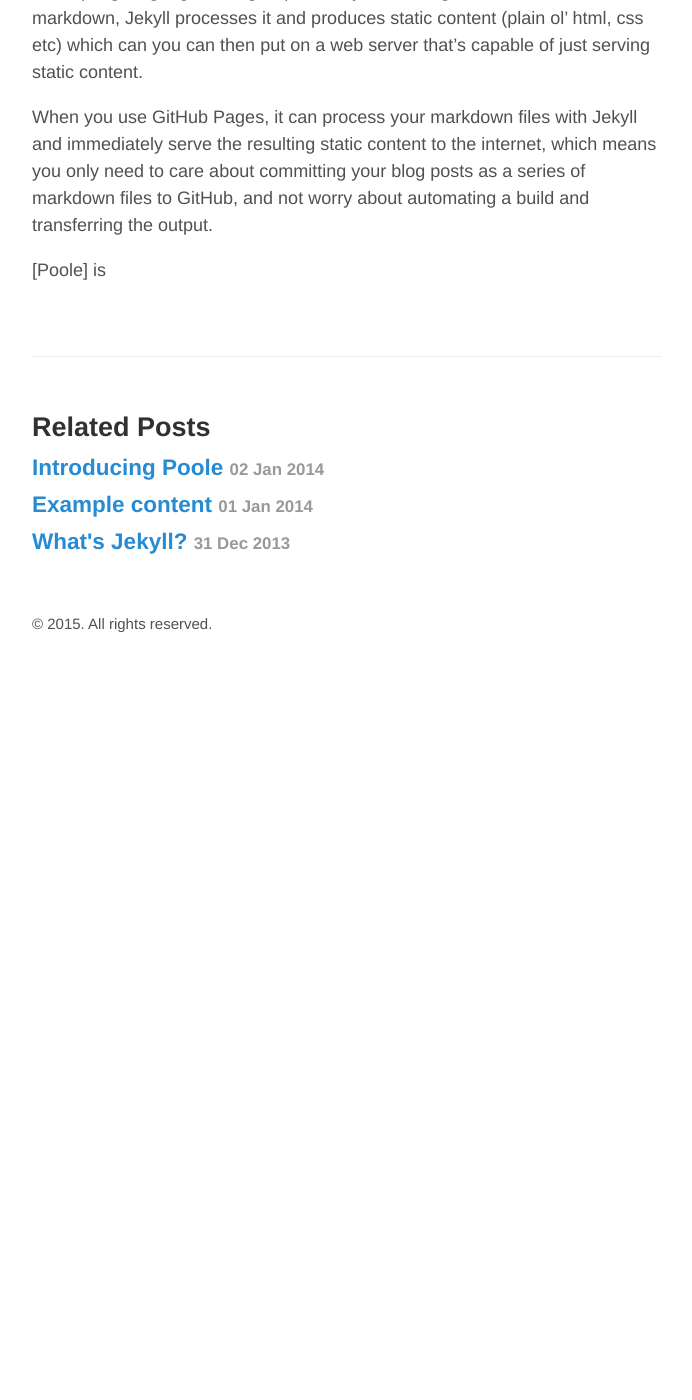
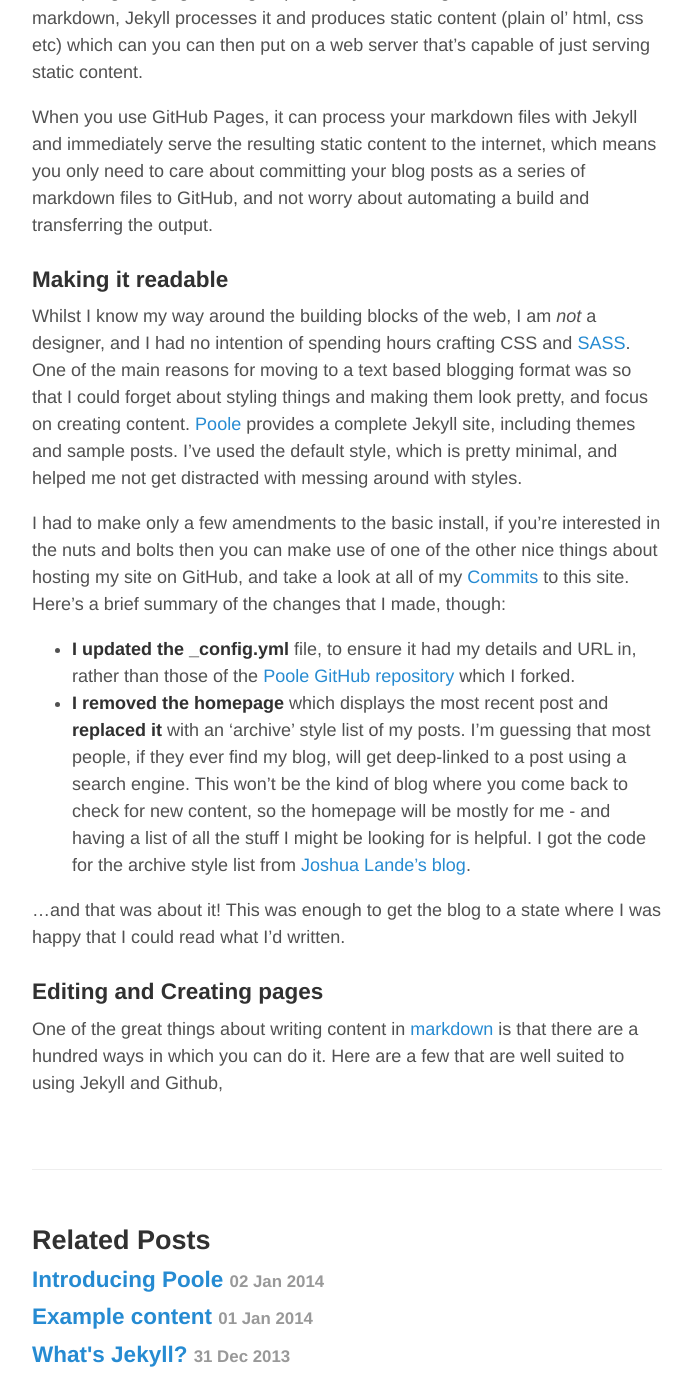
Before and after one commit to WillSoper/WillSoper.github.io, a Jekyll site: the page built from _posts/2015-05-01-github-jekyll-and-poole.md, in a window 1280 px wide and 1400 px high, scrolled down 573 px. Shown: the whole window, without its empty margins (293-985 px from the left). Built offline with Jekyll 4.4.1, drawn with Linux system fonts in a browser that asks for light colours; before the commit the page ends 1246 px from its top, so only the background shows below that.

Commit message:
Updated 2015-05-01-github-jekyll-and-poole.md

```diff
--- a/_posts/2015-05-01-github-jekyll-and-poole.md
+++ b/_posts/2015-05-01-github-jekyll-and-poole.md
@@ -11,4 +13,15 @@
 
 When you use GitHub Pages, it can process your markdown files with Jekyll and immediately serve the resulting static content to the internet, which means you only need to care about committing your blog posts as a series of markdown files to GitHub, and not worry about automating a build and transferring the output.
 
-[Poole] is
+###Making it readable
+Whilst I know my way around the building blocks of the web, I am *not* a designer, and I had no intention of spending hours crafting CSS and [SASS](http://sass-lang.com/). One of the main reasons for moving to a text based blogging format was so that I could forget about styling things and making them look pretty, and focus on creating content.  [Poole](http://getpoole.com/) provides a complete Jekyll site, including themes and sample posts. I've used the default style, which is pretty minimal, and helped me not get distracted with messing around with styles.
+
+I had to make only a few amendments to the basic install, if you're interested in the nuts and bolts then you can make use of one of the other nice things about hosting my site on GitHub, and take a look at all of my [Commits](https://github.com/WillSoper/WillSoper.github.io/commits/master) to this site. Here's a brief summary of the changes that I made, though:
+
+- **I updated the _config.yml** file, to ensure it had my details and URL in, rather than those of the [Poole GitHub repository](https://github.com/poole/poole) which I forked.
+- **I removed the homepage** which displays the most recent post and **replaced it** with an 'archive' style list of my posts. I'm guessing that most people, if they ever find my blog, will get deep-linked to a post using a search engine. This won't be the kind of blog where you come back to check for new content, so the homepage will be mostly for me - and having a list of all the stuff I might be looking for is helpful. I got the code for the archive style list from [Joshua Lande's blog](http://joshualande.com/jekyll-github-pages-poole/).
+
+...and that was about it! This was enough to get the blog to a state where I was happy that I could read what I'd written.
+
+###Editing and Creating pages
+One of the great things about writing content in [markdown](https://help.github.com/articles/markdown-basics/) is that there are a hundred ways in which you can do it. Here are a few that are well suited to using Jekyll and Github,
```
Also changed, not shown: other parts of _posts/2015-05-01-github-jekyll-and-poole.md (+3 -1 lines).
